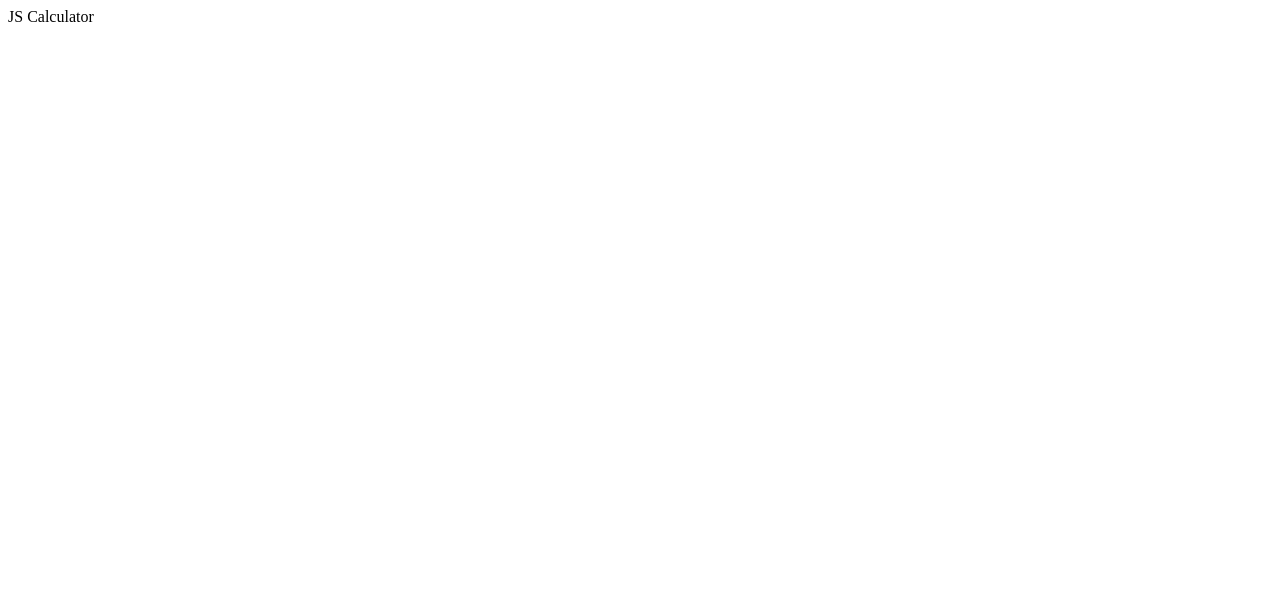
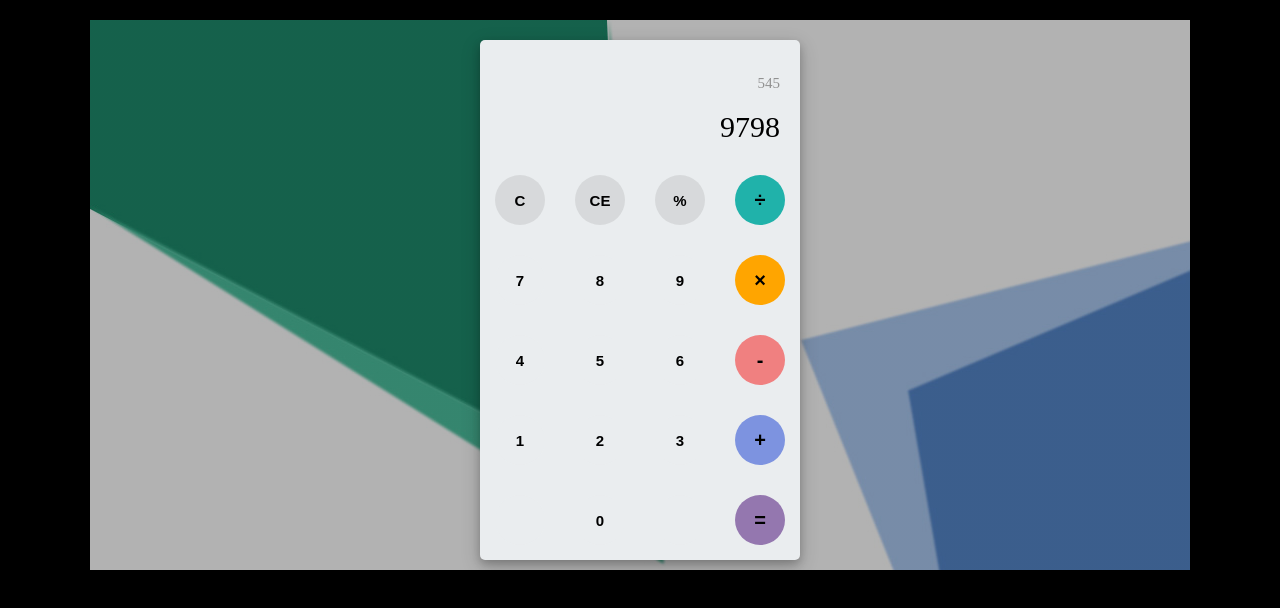
Before and after one commit to shivam-ops/js-calculator, a website: page index.html in a window 1280 px wide. Drawn offline with Linux system fonts and the light colour scheme.

Commit message:
calculator design completed

```diff
--- a/index.html
+++ b/index.html
@@ -8,7 +8,41 @@
     <title>JS Calculator</title>
 </head>
 <body>
-    JS Calculator
+    <div id="container">
+        <div id="calculator">
+            <div id="result">
+                <div id="history">
+                    <p id="history-value">545</p>
+                </div>
+                <div id="output">
+                    <p id="output-value">9798</p>
+                </div>
+            </div>
+            <div id="keyboard">
+                <button class="operator" id="clear">C</button>
+					<button class="operator" id="backspace">CE</button>
+					<button class="operator" id="%">%</button>
+					<button class="operator" id="/">&#247;</button>
+					<button class="number" id="7">7</button>
+					<button class="number" id="8">8</button>
+					<button class="number" id="9">9</button>
+					<button class="operator" id="*">&times;</button>
+					<button class="number" id="4">4</button>
+					<button class="number" id="5">5</button>
+					<button class="number" id="6">6</button>
+					<button class="operator" id="-">-</button>
+					<button class="number" id="1">1</button>
+					<button class="number" id="2">2</button>
+					<button class="number" id="3">3</button>
+					<button class="operator" id="+">+</button>
+					<button class="empty" id="empty"></button>
+					<button class="number" id="0">0</button>
+					<button class="empty" id="empty"></button>
+					<button class="operator" id="=">=</button>
+
+            </div>
+        </div>
+    </div>
     <script src="app.js"></script>
 </body>
 </html>
--- a/style.css
+++ b/style.css
@@ -1,3 +1,103 @@
 body {
     font-family: 'Open-sans' sans-serif;
+    background-color: #000;
 }
+
+#container {
+    width: 1100px;
+    height: 550px;
+    background-image: linear-gradient(rgba(0,0,0,0.3), rgba(0,0,0,0.3)), url(calculator.jpg);
+    margin: 20px auto;
+
+}
+
+#calculator {
+    width: 320px;
+    height: 520px;
+    background-color: #eaedef;
+    margin: 0 auto;
+    top: 20px;
+    position: relative;
+    border-radius: 5px;
+    box-shadow: 0 4px 8px 0 rgba(0, 0, 0, 0.2), 0 6px 20px 0 rgba(0, 0, 0, 0.19);
+}
+
+#result {
+    height: 120px;
+}
+
+#keyboard {
+    height: 400px;
+}
+
+#history {
+    text-align: right;
+    height: 20px;
+    margin: 0 20px;
+    padding-top: 20px;
+    font-size: 15px;
+    color: #919191;
+}
+
+#output {
+    text-align: right;
+    height: 60px;
+    margin: 10px 20px;
+    font-size: 30px;
+}
+
+#keyboard {
+    height: 400px;
+}
+
+.operator, .number, .empty {
+    background-color: #91919138;
+    height: 50px;
+    width: 50px;
+    margin: 15px;
+    float: left;
+    border-radius: 50%;
+    border-width: 0;
+    font-weight: bold;
+    font-size: 15px;
+}
+
+.number, .empty {
+    background-color: #eaedef;
+}
+
+.number, .operator {
+    cursor: pointer;
+}
+
+.operator:active, .number:active {
+    font-size: 13px;
+}
+.operator:focus, .number:focus, .empty:focus {
+    outline: none;
+}
+
+button:nth-child(4) {
+     font-size: 20px;
+     background-color: #20b2aa;
+}
+
+button:nth-child(8) {
+    font-size: 20px;
+    background-color: #ffa500;
+}
+
+button:nth-child(12) {
+    font-size: 20px;
+    background-color: #f08080;
+}
+
+button:nth-child(16) {
+    font-size: 20px;
+    background-color: #7d93e0;
+}
+
+button:nth-child(20) {
+    font-size: 20px;
+    background-color: #9477af;
+}
```
Also changed, not shown: calculator.jpg (added).
